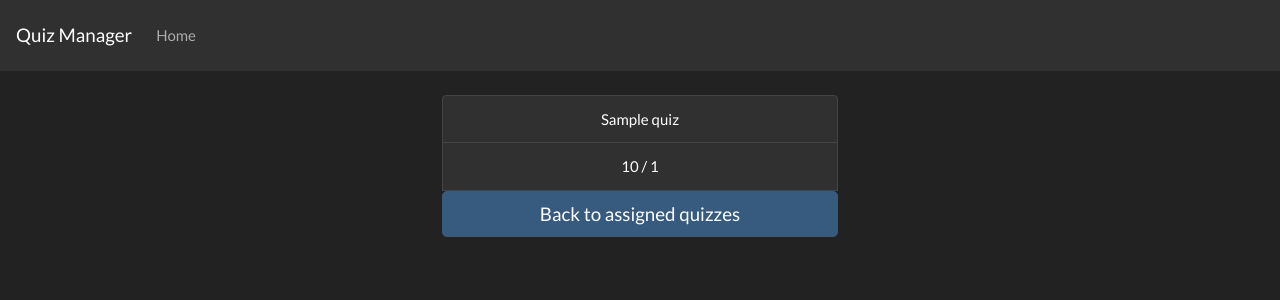
After one commit to tl307223/synoptic-practice, a Django app: page /QuizManager/quiz_results/1/ in a window 1280 px wide. The commit adds this page. Shown: the top 300 px of the page. Run offline with Django 3.2, Linux system fonts and the light colour scheme; tables that the repository leaves empty hold one stand-in row (values such as "Sample post"); some libraries are stand-ins or nearby versions.

Commit message:
Add quiz completion screen

```diff
--- a/QuizManager/models.py
+++ b/QuizManager/models.py
@@ -5,7 +5,11 @@ from django.contrib.auth import get_user_model
 
 class Quiz(models.Model):
     quiz_name = models.CharField(max_length=30)
-    assigned_users = models.ManyToManyField(get_user_model(), blank=True, related_name="assigned_quizzes")
+    assigned_users = models.ManyToManyField(
+        get_user_model(),
+        blank=True,
+        related_name="assigned_quizzes"
+        )
     def __str__(self):
         return self.quiz_name
 
@@ -33,7 +37,8 @@ class Choice(models.Model):
 class Result(models.Model):
     quiz = models.ForeignKey(
         Quiz,
-        on_delete=models.CASCADE
+        on_delete=models.CASCADE,
+        related_name="quiz"
     )
     user = models.ForeignKey(
         get_user_model(),
--- a/QuizManager/templates/QuizManager/index.html
+++ b/QuizManager/templates/QuizManager/index.html
@@ -3,8 +3,9 @@
 {% block content %}
 <div class='row'>
     <div class='col-6 mx-auto'>
+        {% if perms.QuizManager.view_quiz %}
         <a href="{% url 'QuizManager:view_quizzes' %}" class="btn btn-primary btn-lg  btn-block p-5">Teacher Portal</a>
-        <br>
+        {% endif %}
         <a href="{% url 'QuizManager:view_assigned_quizzes' %}" class="btn btn-primary btn-lg  btn-block p-5">Student Portal</a>
     </div>
 </div>
--- /dev/null
+++ b/QuizManager/templates/QuizManager/quiz_results.html
@@ -0,0 +1,13 @@
+{% extends 'QuizManager/base.html' %}
+{% block title %}Quiz Results{% endblock %}
+{% block content %}
+<div class="row">
+    <div class="col-sm-4 mx-auto">
+        <ul class="list-group">
+            <li class="list-group-item text-center">{{result.quiz}}</li>
+            <li class="list-group-item text-center">{{result.score}} / {{max_score}}</li>
+            <a href="{% url 'QuizManager:view_assigned_quizzes' %}" class="btn btn-primary btn-lg  btn-block">Back to assigned quizzes</a>
+        </ul>
+    </div>
+</div>
+{% endblock %}
--- a/QuizManager/urls.py
+++ b/QuizManager/urls.py
@@ -16,6 +16,7 @@ urlpatterns= [
     path('edit_quiz/<int:id>/', views.edit_quiz, name='edit_quiz'),
     path('delete_quiz/<int:id>/', views.delete_quiz, name='delete_quiz'),
     path('take_quiz/<int:id>/', views.take_quiz, name='take_quiz'),
+    path('quiz_results/<int:id>/', views.quiz_results, name='quiz_results'),
     path('view_assigned_quizzes', views.view_assigned_quizzes, name='view_assigned_quizzes'),
     path('login', views.login, name='login'),
     path('logout', views.logout, name='logout'),
--- a/QuizManager/views.py
+++ b/QuizManager/views.py
@@ -142,7 +142,7 @@ def take_quiz(request, id):
         result_obj = Result(quiz=quiz, user=request.user, score=score)
         result_obj.save()
         request.user.assigned_quizzes.remove(quiz)
-        return redirect('QuizManager:view_assigned_quizzes')
+        return redirect('QuizManager:quiz_results', id=result_obj.pk)
     questions = quiz.questions.all()
     forms = [AnswerQuestionForm(question) for question in questions]
     context = {
@@ -151,6 +151,15 @@ def take_quiz(request, id):
         'forms' : forms
     }
     return render(request, 'QuizManager/take_quiz.html', context)
+
+def quiz_results(request, id):
+    result = Result.objects.get(id=id)
+    max_score = result.quiz.questions.count()
+    context = {
+        'max_score' : max_score,
+        'result' : result
+    }
+    return render(request, 'QuizManager/quiz_results.html', context)
 
 
 def view_assigned_quizzes(request):
```
Also changed, not shown: QuizManager/migrations/0017_auto_20210514_1047.py (added).
